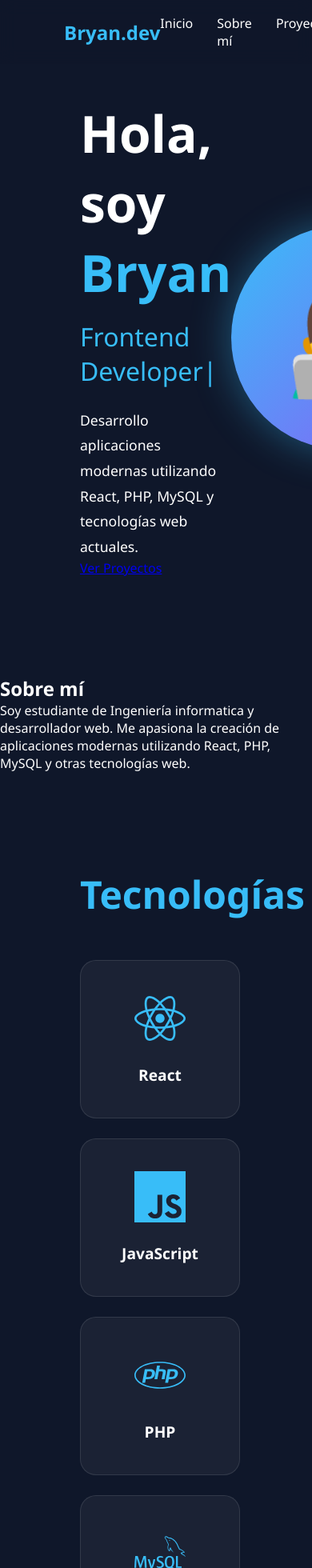
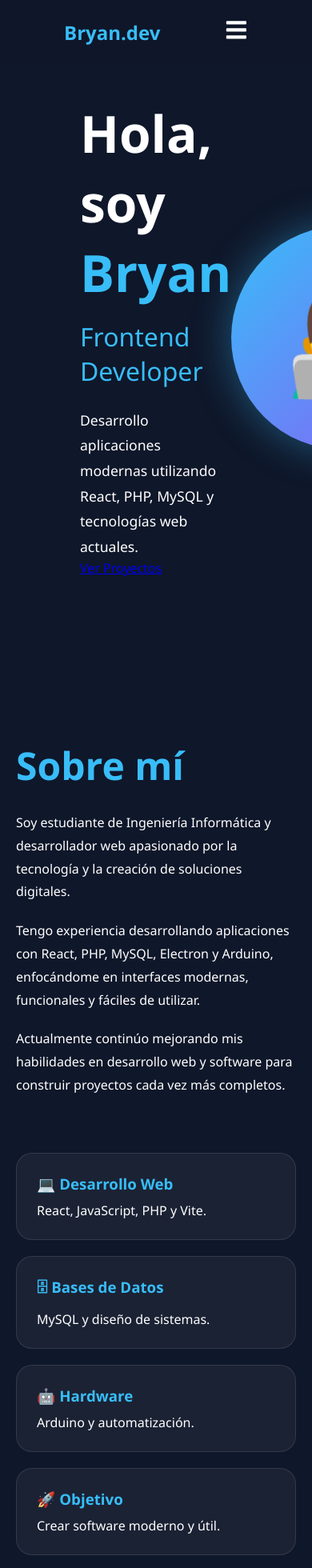
Before and after one commit to bryam-e/portafolio-bryan, a React (Vite) app: page / in a window 390 px wide. Shown: the top 1960 px of the page at 80% size. Built offline with nearby package versions, Linux system fonts and the light colour scheme.

Commit message:
Menu hamburguesa y About mejorado

```diff
--- a/src/App.css
+++ b/src/App.css
@@ -468,3 +468,131 @@ body{
 .skill-card h3{
   font-size:1.2rem;
 }
+.menu-icon{
+  display:none;
+  font-size:1.8rem;
+  cursor:pointer;
+  color:white;
+}
+
+.nav-links{
+  display:flex;
+  list-style:none;
+  gap:30px;
+}
+
+@media (max-width:768px){
+
+  .menu-icon{
+    display:block;
+  }
+
+  .nav-links{
+
+    position:absolute;
+
+    top:80px;
+    left:0;
+
+    width:100%;
+
+    background:#0f172a;
+
+    flex-direction:column;
+
+    text-align:center;
+
+    padding:20px 0;
+
+    gap:20px;
+
+    transform:translateY(-150%);
+
+    transition:.4s;
+  }
+
+  .nav-links.active{
+    transform:translateY(0);
+  }
+
+}
+.about{
+  padding:120px 100px;
+}
+
+.about-content{
+
+  display:grid;
+
+  grid-template-columns:
+  1fr 1fr;
+
+  gap:50px;
+
+  align-items:center;
+}
+
+.about h2{
+  font-size:3rem;
+  color:#38bdf8;
+  margin-bottom:25px;
+}
+
+.about-text p{
+  line-height:1.8;
+  margin-bottom:20px;
+}
+
+.about-cards{
+
+  display:grid;
+
+  grid-template-columns:
+  repeat(2,1fr);
+
+  gap:20px;
+}
+
+.about-card{
+
+  background:rgba(255,255,255,.05);
+
+  border:1px solid rgba(255,255,255,.1);
+
+  padding:25px;
+
+  border-radius:20px;
+
+  transition:.3s;
+}
+
+.about-card:hover{
+
+  transform:translateY(-8px);
+
+  border-color:#38bdf8;
+
+  box-shadow:
+  0 0 20px rgba(56,189,248,.2);
+}
+
+.about-card h3{
+  margin-bottom:10px;
+  color:#38bdf8;
+}
+
+@media (max-width:768px){
+
+  .about{
+    padding:80px 20px;
+  }
+
+  .about-content{
+    grid-template-columns:1fr;
+  }
+
+  .about-cards{
+    grid-template-columns:1fr;
+  }
+
+}
--- a/src/components/About.jsx
+++ b/src/components/About.jsx
@@ -1,15 +1,59 @@
 function About() {
   return (
     <section id="sobre-mi" className="about">
-      <h2>Sobre mí</h2>
 
-      <p>
-        Soy estudiante de Ingeniería informatica y desarrollador web.
-        Me apasiona la creación de aplicaciones modernas utilizando
-        React, PHP, MySQL y otras tecnologías web.
-      </p>
+      <div className="about-content">
+
+        <div className="about-text">
+
+          <h2>Sobre mí</h2>
+
+          <p>
+            Soy estudiante de Ingeniería Informática y desarrollador web
+            apasionado por la tecnología y la creación de soluciones digitales.
+          </p>
+
+          <p>
+            Tengo experiencia desarrollando aplicaciones con React, PHP,
+            MySQL, Electron y Arduino, enfocándome en interfaces modernas,
+            funcionales y fáciles de utilizar.
+          </p>
+
+          <p>
+            Actualmente continúo mejorando mis habilidades en desarrollo
+            web y software para construir proyectos cada vez más completos.
+          </p>
+
+        </div>
+
+        <div className="about-cards">
+
+          <div className="about-card">
+            <h3>💻 Desarrollo Web</h3>
+            <p>React, JavaScript, PHP y Vite.</p>
+          </div>
+
+          <div className="about-card">
+            <h3>🗄 Bases de Datos</h3>
+            <p>MySQL y diseño de sistemas.</p>
+          </div>
+
+          <div className="about-card">
+            <h3>🤖 Hardware</h3>
+            <p>Arduino y automatización.</p>
+          </div>
+
+          <div className="about-card">
+            <h3>🚀 Objetivo</h3>
+            <p>Crear software moderno y útil.</p>
+          </div>
+
+        </div>
+
+      </div>
+
     </section>
-  )
+  );
 }
 
-export default About
+export default About;
--- a/src/components/Navbar.jsx
+++ b/src/components/Navbar.jsx
@@ -1,4 +1,10 @@
+import { useState } from "react";
+import { FaBars, FaTimes } from "react-icons/fa";
+
 function Navbar() {
+
+  const [menuOpen, setMenuOpen] = useState(false);
+
   return (
     <nav className="navbar">
 
@@ -6,15 +12,43 @@ function Navbar() {
         Bryan.dev
       </div>
 
-      <ul>
-        <li><a href="#inicio">Inicio</a></li>
-        <li><a href="#sobre-mi">Sobre mí</a></li>
-        <li><a href="#proyectos">Proyectos</a></li>
-        <li><a href="#contacto">Contacto</a></li>
+      <div
+        className="menu-icon"
+        onClick={() => setMenuOpen(!menuOpen)}
+      >
+        {menuOpen ? <FaTimes /> : <FaBars />}
+      </div>
+
+      <ul className={menuOpen ? "nav-links active" : "nav-links"}>
+
+        <li>
+          <a href="#inicio" onClick={() => setMenuOpen(false)}>
+            Inicio
+          </a>
+        </li>
+
+        <li>
+          <a href="#sobre-mi" onClick={() => setMenuOpen(false)}>
+            Sobre mí
+          </a>
+        </li>
+
+        <li>
+          <a href="#proyectos" onClick={() => setMenuOpen(false)}>
+            Proyectos
+          </a>
+        </li>
+
+        <li>
+          <a href="#contacto" onClick={() => setMenuOpen(false)}>
+            Contacto
+          </a>
+        </li>
+
       </ul>
 
     </nav>
-  )
+  );
 }
 
-export default Navbar
+export default Navbar;
```
